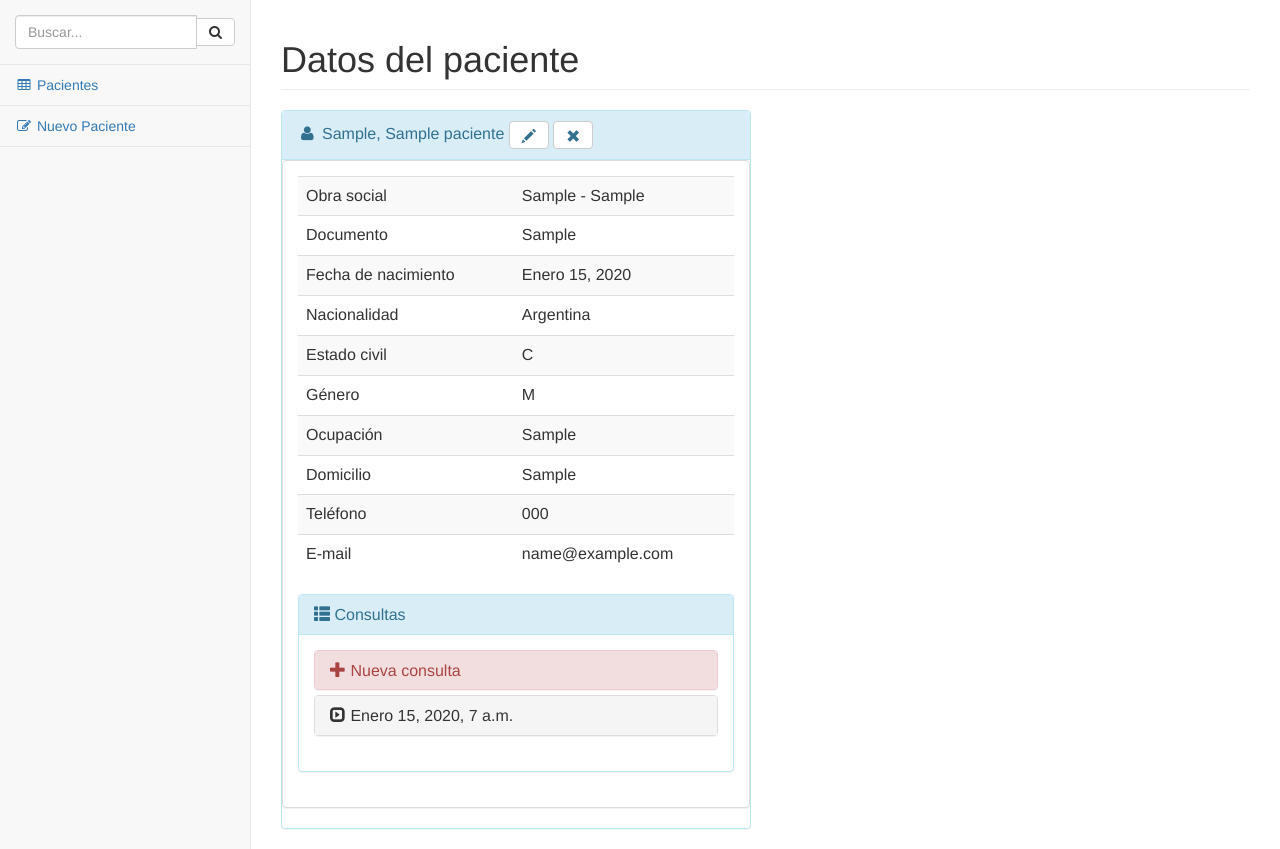
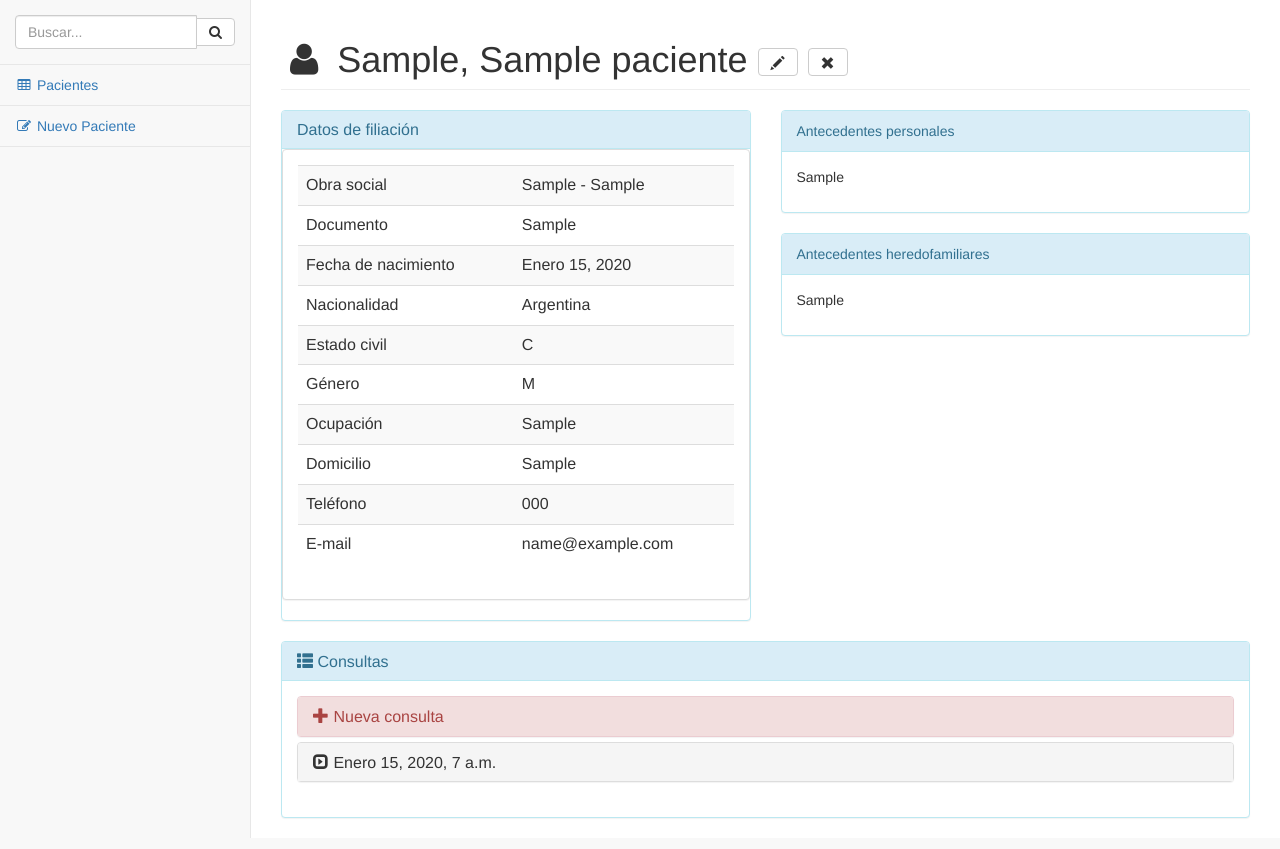
Before and after one commit to emilopez/fava, a Django app: page /paciente/1/ in a window 1280 px wide. Shown: the part 51-900 px from the top of the page. Run offline with Django 3.2, Linux system fonts and the light colour scheme; a user stored in the database is signed in; tables that the repository leaves empty hold one stand-in row (values such as "Sample post"); some libraries are stand-ins or nearby versions.

Commit message:
agrego antecedentes personales y heredofamiliares

```diff
--- a/hc/models.py
+++ b/hc/models.py
@@ -39,7 +39,8 @@ class Paciente(models.Model):
     domicilio = models.CharField(max_length = 100, null=True, blank=True)
     telefono = models.CharField(max_length = 50, null=True, blank=True)
     email = models.EmailField(null=True, blank=True)
-
+    antecedentes_personales = models.TextField(blank=True, null=True)
+    antecedentes_heredofamiliares = models.TextField(blank=True, null=True)
     def __str__(self):
         return "{} {}".format(self.nombre, self.apellido)
 
--- a/hc/templates/hc/paciente.html
+++ b/hc/templates/hc/paciente.html
@@ -3,7 +3,11 @@
 
 <div class="row">
     <div class="col-lg-12">
-        <h1 class="page-header">Datos del paciente</h1>
+        <h1 class="page-header">
+            <i class="fa fa-fw fa-user"></i> {{ paciente.apellido }}, {{ paciente.nombre }}
+            <a class="btn btn-default" href="{% url 'paciente_editar' pk=paciente.pk %}"><i class="glyphicon glyphicon-pencil"></i></a>
+            <a class="btn btn-default" href="{% url 'paciente_eliminar' pk=paciente.pk %}"><i class="glyphicon glyphicon-remove"></i></a>
+        </h1>
     </div>
     <!-- /.col-lg-12 -->
 </div>
@@ -12,9 +16,7 @@
         <div class="panel panel-info">
             <div class="panel-heading">
                 <h3 class="panel-title">
-                    <i class="fa fa-fw fa-user"></i> {{ paciente.apellido }}, {{ paciente.nombre }}
-                    <a class="btn btn-default" href="{% url 'paciente_editar' pk=paciente.pk %}"><i class="glyphicon glyphicon-pencil"></i></a>
-                    <a class="btn btn-default" href="{% url 'paciente_eliminar' pk=paciente.pk %}"><i class="glyphicon glyphicon-remove"></i></a>
+                    Datos de filiación
                 </h3>
             </div>
             <div class="panel panel-default">
@@ -37,6 +39,35 @@
                         </table>
                     </div>
                     <!-- /.table-responsive -->
+
+                </div>
+                <!-- /.panel-body -->
+            </div>
+        </div>
+    </div>
+    <div class="col-lg-6">
+        <div class="panel panel-info">
+            <div class="panel-heading">
+                Antecedentes personales
+            </div>
+            <div class="panel-body">
+                <p>{{ paciente.antecedentes_personales }}</p>
+            </div>
+        </div>
+
+        <div class="panel panel-info">
+            <div class="panel-heading">
+                Antecedentes heredofamiliares
+            </div>
+            <div class="panel-body">
+                <p>{{ paciente.antecedentes_heredofamiliares }}</p>
+            </div>
+        </div>
+    </div>
+</div>
+
+<div class="row">
+    <div class="col-lg-12">
         <div class="panel panel-info">
             <div class="panel-heading"> <h3 class="panel-title"><i class="glyphicon glyphicon-th-list"></i> Consultas</h3> </div>
             <!-- .panel-heading -->
@@ -85,9 +116,5 @@
             <!-- .panel-body -->
         </div>
     </div>
-                        <!-- /.panel-body -->
-                    </div>
-                </div>
-        </div>
 </div>
 {% endblock %}
```
Also changed, not shown: hc/migrations/0008_auto_20161202_1410.py (added). Lines whose indentation alone changed are shown as unchanged.
